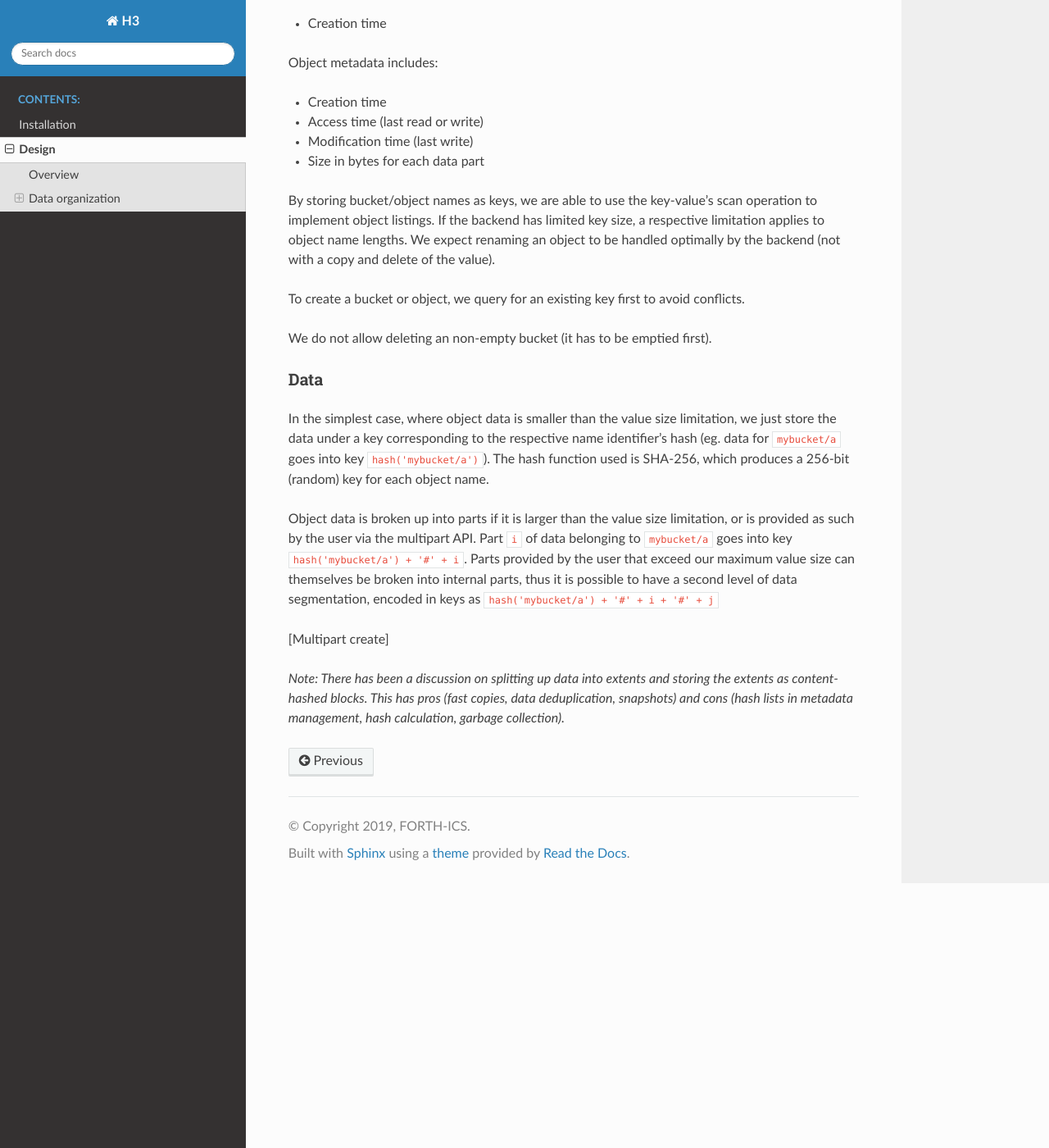
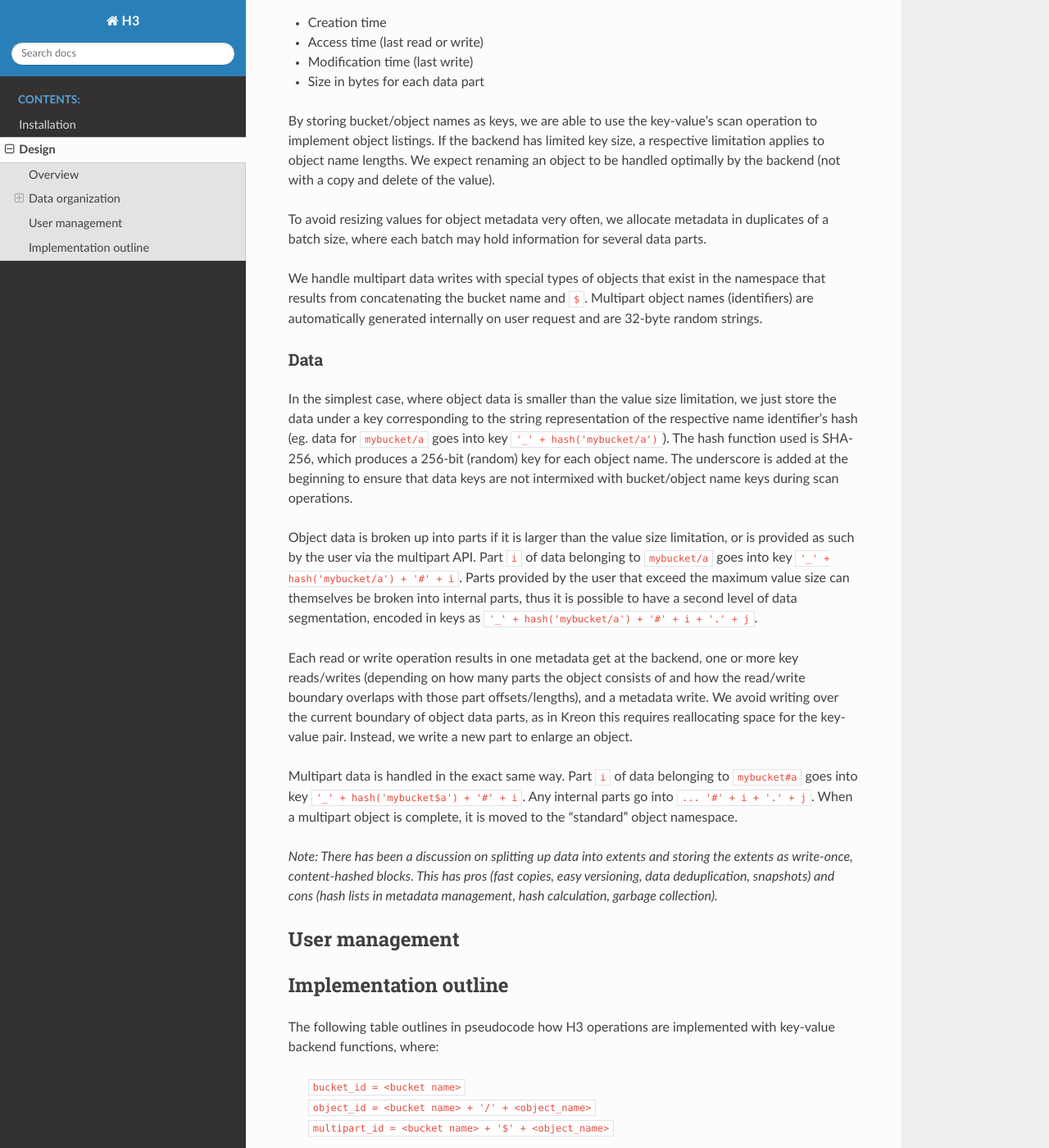
Before and after one commit to CARV-ICS-FORTH/H3, a Sphinx documentation site: the page built from docs/design.rst, in a window 1280 px wide and 1400 px high, scrolled down 1538 px. Shown: the whole window at 82% size. Built offline with Sphinx 7.4.7 and the Read the Docs theme 2.0.0, drawn with Linux system fonts in a browser that asks for light colours; some of the changed text lies outside the part shown.

Commit message:
Update design doc

```diff
--- a/docs/conf.py
+++ b/docs/conf.py
@@ -44,6 +44,7 @@ exclude_patterns = ['_build', 'Thumbs.db', '.DS_Store']
 # The theme to use for HTML and HTML Help pages.  See the documentation for
 # a list of builtin themes.
 #
+#html_theme = 'alabaster'
 html_theme = 'sphinx_rtd_theme'
 
 # Add any paths that contain custom static files (such as style sheets) here,
--- a/docs/design.rst
+++ b/docs/design.rst
@@ -6,7 +6,7 @@ H3 is a thin, stateless layer that provides a cloud-aware application object sem
 Overview
 --------
 
-H3 provides a flat organization scheme where each data object is linked to a globally unique identifier called bucket. Buckets contain objects. The H3 API supports typical bucket operations, such as create, list, and delete. Object management includes reading/writing objects from/in H3, copying, renaming, listing, and deleting. H3 supports multipart operations, where objects are written in parts and are coalesced at the end. Additionally, it provides a file-stream API, enabling access to H3 objects using typical file-like function calls.
+H3 provides a flat organization scheme where each data object is linked to a globally unique identifier called bucket. Buckets belong to users and contain objects. The H3 API supports typical bucket operations, such as create, list, and delete. Object management includes reading/writing objects from/to H3, copying, renaming, listing, and deleting. H3 also supports multipart operations, where objects are written in parts and coalesced at the end. [Additionally, it provides a file-stream API, enabling access to H3 objects using typical file-like function calls.]
 
 In essence, H3 implements a translation layer between the object namespace and a key-value store, similar to how a filesystem provides a hierarchical namespace of files on top of a block device. However, there are major differences:
 
@@ -14,25 +14,19 @@ In essence, H3 implements a translation layer between the object namespace and a
 - Buckets can only include data files, not special files, like links, sockets, etc.
 - The key-value store provides a much richer set of data query and manipulation primitives, in contrast to a typical block device. It can handle arbitrary value sizes, scan keys (return all keys starting with a prefix), operate on multiple keys in a single transaction, etc. H3 takes advantage of those primitives in order to minimize code complexity and exploit any optimizations done in the key-value layer.
 
-H3 is provided as C library, called ``h3lib``. ``h3lib`` implements the object API as a series of functions that translate the bucket and object operations to operations in the provided key-value store (backend). The key-value store interface is abstracted into another library, ``kvlib``, which has implementations for `Redis <https://redis.io>`_, `RocksDB <https://rocksdb.org>`_ and - our own sister project - Kreon.
+H3 is provided as C library, called ``h3lib``. ``h3lib`` implements the object API as a series of functions that translate the bucket and object operations to operations in the provided key-value backend. The key-value store interface is abstracted into another library, ``kvlib``, which has implementations for `Redis <https://redis.io>`_, `RocksDB <https://rocksdb.org>`_ and - our own sister project - Kreon.
 
-The ``h3lib`` API is outlined here.
-
-[Provide internal link to ``h3lib`` API documentation generated from docstrings]
+The ``h3lib`` API is outlined here. [Provide internal link to ``h3lib`` API documentation generated from docstrings]
 
 Data organization
 -----------------
 
 Buckets and objects in H3 have associated metadata. Objects also have data, that - depending on the creation/write method - can consist of a single or multiple parts. We assume that the key-value backend may have size limits on either keys and/or values.
 
-[Authentication]
-
-[List buckets per user]
-
 Metadata
 ^^^^^^^^
 
-Each bucket and each object in H3 has a unique name identifier which corresponds to a key in the backend holding its metadata. Object keys are produced by concatenating the bucket name, ``/`` and the full object name (eg. ``mybucket/a``, ``mybucket/a/b/c``, or ``mybucket/a|b|c``).
+Each bucket and each object in H3 has a unique name identifier which corresponds to a key in the backend holding its metadata. Bucket keys are the bucket names. Object keys are produced by concatenating the bucket name, ``/`` and the full object name (eg. ``mybucket/a``, ``mybucket/a/b/c``, or ``mybucket/a|b|c``).
 
 Bucket metadata includes:
 
@@ -47,18 +41,91 @@ Object metadata includes:
 
 By storing bucket/object names as keys, we are able to use the key-value's scan operation to implement object listings. If the backend has limited key size, a respective limitation applies to object name lengths. We expect renaming an object to be handled optimally by the backend (not with a copy and delete of the value).
 
-To create a bucket or object, we query for an existing key first to avoid conflicts.
+To avoid resizing values for object metadata very often, we allocate metadata in duplicates of a batch size, where each batch may hold information for several data parts.
 
-We do not allow deleting an non-empty bucket (it has to be emptied first).
+We handle multipart data writes with special types of objects that exist in the namespace that results from concatenating the bucket name and ``$``. Multipart object names (identifiers) are automatically generated internally on user request and are 32-byte random strings.
 
 Data
 ^^^^
 
-In the simplest case, where object data is smaller than the value size limitation, we just store the data under a key corresponding to the respective name identifier's hash (eg. data for ``mybucket/a`` goes into key ``hash('mybucket/a')``). The hash function used is SHA-256, which produces a 256-bit (random) key for each object name.
+In the simplest case, where object data is smaller than the value size limitation, we just store the data under a key corresponding to the string representation of the respective name identifier's hash (eg. data for ``mybucket/a`` goes into key ``'_' + hash('mybucket/a')``). The hash function used is SHA-256, which produces a 256-bit (random) key for each object name. The underscore is added at the beginning to ensure that data keys are not intermixed with bucket/object name keys during scan operations.
 
-Object data is broken up into parts if it is larger than the value size limitation, or is provided as such by the user via the multipart API. Part ``i`` of data belonging to ``mybucket/a`` goes into key ``hash('mybucket/a') + '#' + i``. Parts provided by the user that exceed our maximum value size can themselves be broken into internal parts, thus it is possible to have a second level of data segmentation, encoded in keys as ``hash('mybucket/a') + '#' + i + '#' + j``
+Object data is broken up into parts if it is larger than the value size limitation, or is provided as such by the user via the multipart API. Part ``i`` of data belonging to ``mybucket/a`` goes into key ``'_' + hash('mybucket/a') + '#' + i``. Parts provided by the user that exceed the maximum value size can themselves be broken into internal parts, thus it is possible to have a second level of data segmentation, encoded in keys as ``'_' + hash('mybucket/a') + '#' + i + '.' + j``.
 
-[Multipart create]
+Each read or write operation results in one metadata get at the backend, one or more key reads/writes (depending on how many parts the object consists of and how the read/write boundary overlaps with those part offsets/lengths), and a metadata write. We avoid writing over the current boundary of object data parts, as in Kreon this requires reallocating space for the key-value pair. Instead, we write a new part to enlarge an object.
+
+Multipart data is handled in the exact same way. Part ``i`` of data belonging to ``mybucket#a`` goes into key ``'_' + hash('mybucket$a') + '#' + i``. Any internal parts go into ``... '#' + i + '.' + j``. When a multipart object is complete, it is moved to the "standard" object namespace.
+
+*Note: There has been a discussion on splitting up data into extents and storing the extents as write-once, content-hashed blocks. This has pros (fast copies, easy versioning, data deduplication, snapshots) and cons (hash lists in metadata management, hash calculation, garbage collection).*
+
+User management
+---------------
 
 
-*Note: There has been a discussion on splitting up data into extents and storing the extents as content-hashed blocks. This has pros (fast copies, data deduplication, snapshots) and cons (hash lists in metadata management, hash calculation, garbage collection).*
+
+
+Implementation outline
+----------------------
+
+The following table outlines in pseudocode how H3 operations are implemented with key-value backend functions, where:
+
+    | ``bucket_id = <bucket name>``
+    | ``object_id = <bucket name> + '/' + <object_name>``
+    | ``multipart_id = <bucket name> + '$' + <object_name>``
+
+:Create bucket:
+    | ``if not exists(key=bucket_id): put(key=bucket_id, value=bucket_metadata)``
+:Delete bucket:
+    | ``if scan(prefix=bucket_id + '/') == empty: delete(key=bucket_id)``
+:List buckets:
+    [List buckets per user]
+:Get bucket info:
+    | ``get(key=bucket_id)``
+
+:Create object:
+    | ``if not exists(key=object_id): put(key=object_id, value=object_metadata)``
+:Delete object:
+    | ``for key in scan(prefix=hash(object_id)): delete(key)``
+    | ``delete(key=object_id)``
+:Read object:
+    | ``get(key=object_id)``
+    | ``get(key=hash(object_id) + '#' + part_id, offset, length)`` (one or more)
+    | ``put(key=object_id)``
+:Write object:
+    | ``get(key=object_id)``
+    | ``put(key=hash(object_id) + '#' + part_id, offset, length, data)`` (one or more)
+    | ``put(key=object_id)``
+:Write object from object:
+    | ``get(key=src_object_id)``
+    | ``get(key=dest_object_id)``
+    | ``put(key=hash(dest_object_id) + '#' + dest_part_id, dest_offset, dest_length, get(key=hash(src_object_id) + '#' + src_part_id, src_offset, src_length))`` (one or more)
+    | ``put(key=src_object_id)``
+    | ``put(key=dest_object_id)``
+:Copy object:
+    | ``if exists(key=dest_object_id): delete_object(object_id)``
+    | ``get(key=src_object_id)``
+    | ``for key in scan(prefix=hash(src_object_id)): copy(src_key=key, dest_key=change_prefix(key))``
+    | ``put(key=dest_object_id)``
+:Move object:
+    | ``if exists(key=dest_object_id): delete_object(object_id)``
+    | ``get(key=src_object_id)``
+    | ``for key in scan(prefix=hash(src_object_id)): move(src_key=key, dest_key=change_prefix(key))``
+    | ``put(key=dest_object_id)``
+    | ``delete(key=src_object_id)``
+:List objects:
+    | ``scan(prefix=bucket_id + '/')``
+:Get object info:
+    | ``get(key=object_id)``
+
+:Create multipart:
+    As *Create object*.
+:Complete multipart:
+    As *Move object*.
+:Abort multipart:
+    As *Delete object*.
+:List parts:
+    As *Get object info*.
+:Write part:
+    As *Write object*.
+:Write part from object:
+    As *Write object from object*.
```
Also changed, not shown: 1 other file.
